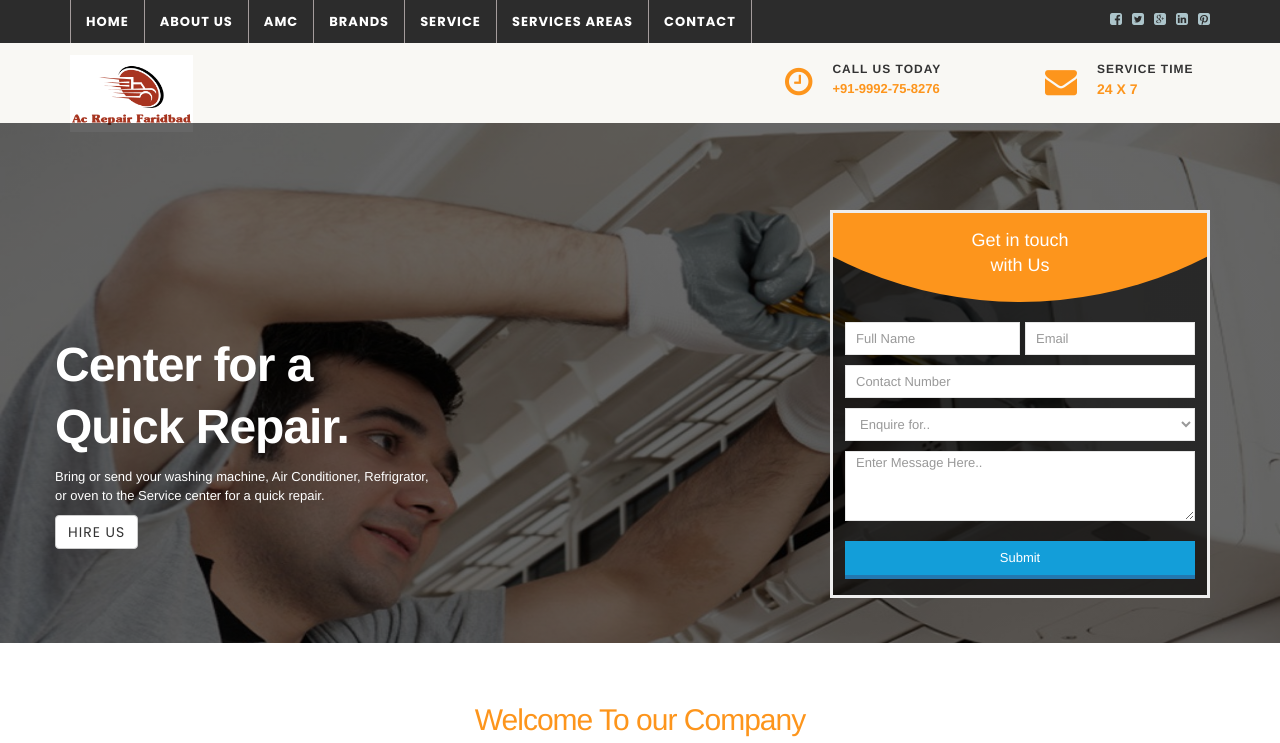
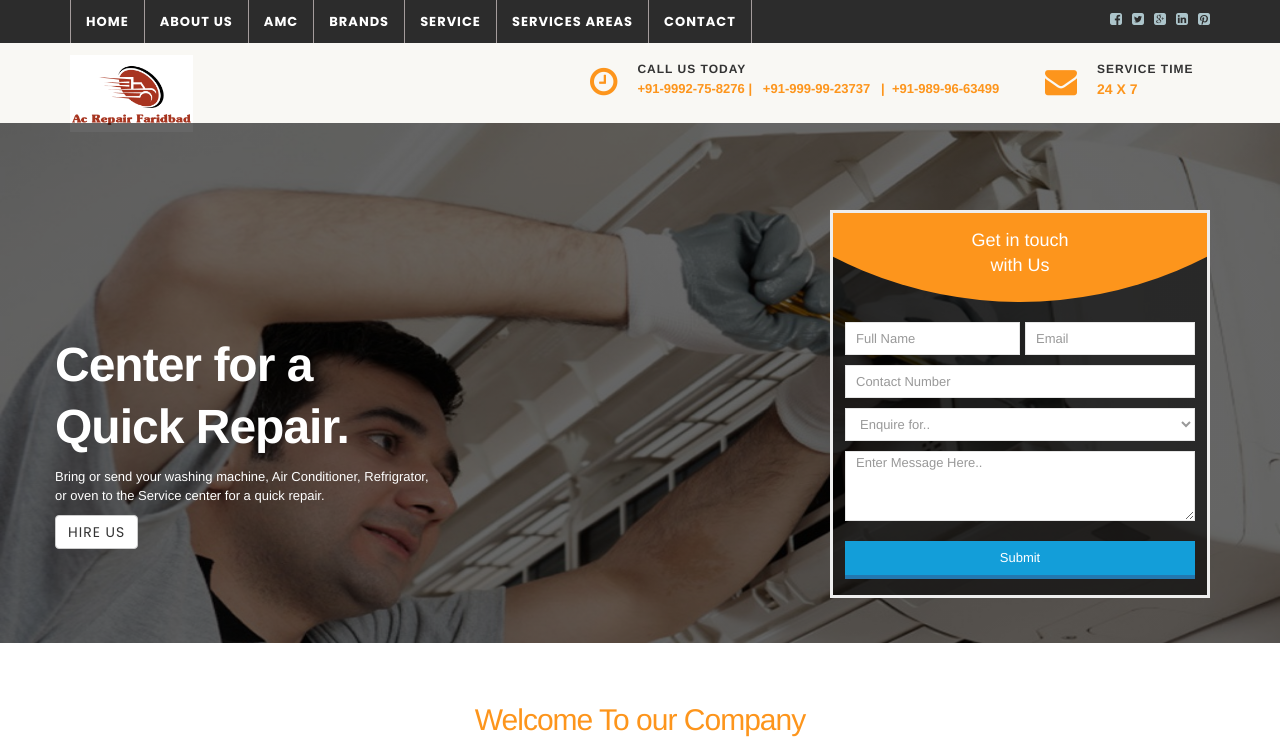
Before and after one commit to a2-square/alcon-2, a website with bundled scripts: page index.html in a window 1280 px wide. Shown: the top 743 px of the page. Built offline with nearby package versions, Linux system fonts and the light colour scheme.

Commit message:
Add number to header

```diff
--- a/components/navbar/navbar.html
+++ b/components/navbar/navbar.html
@@ -874,18 +874,18 @@
                     <a href="/#/" title="AC Repair Faridabad"><img src="/assets/images/logo.png" alt="AC Repair Faridabad" class="imghjk"></a>
                 </div>
                 <div class="col-md-offset-1 col-md-8">
-                    <div class="row">
+<div class="row">
                         <div class="col-md-3 store-block hidden-sm hidden-xs pull-right">
                             <div class="store-icon"><i class="fa fa-envelope" style="color:#FD951C;"></i></div>
                             <div class="store-box"><span class="store-title">Service time</span>
                                 <div class="store-time" style="color:#FD951C;">24 X 7</div>
                             </div>
                         </div>
-                        <div class="col-md-4 need-block col-sm-4 col-xs-7 pull-right">
+                        <div class="col-md-7 need-block col-sm-4 col-xs-7 pull-right">
                             <div class="need-icon"><i class="fa fa-clock-o" style="color:#FD951C;"></i></div>
                             <div class="need-box"><span class="help-title">Call Us Today</span>
                                 <div class="help-number" style="color:#FD951C;">
-                                    <p>+91-9992-75-8276</p>
+                                    <p>+91-9992-75-8276 | &nbsp; +91-999-99-23737 &nbsp; | &nbsp;+91-989-96-63499</p>
                                 </div>
                             </div>
                         </div>
```
